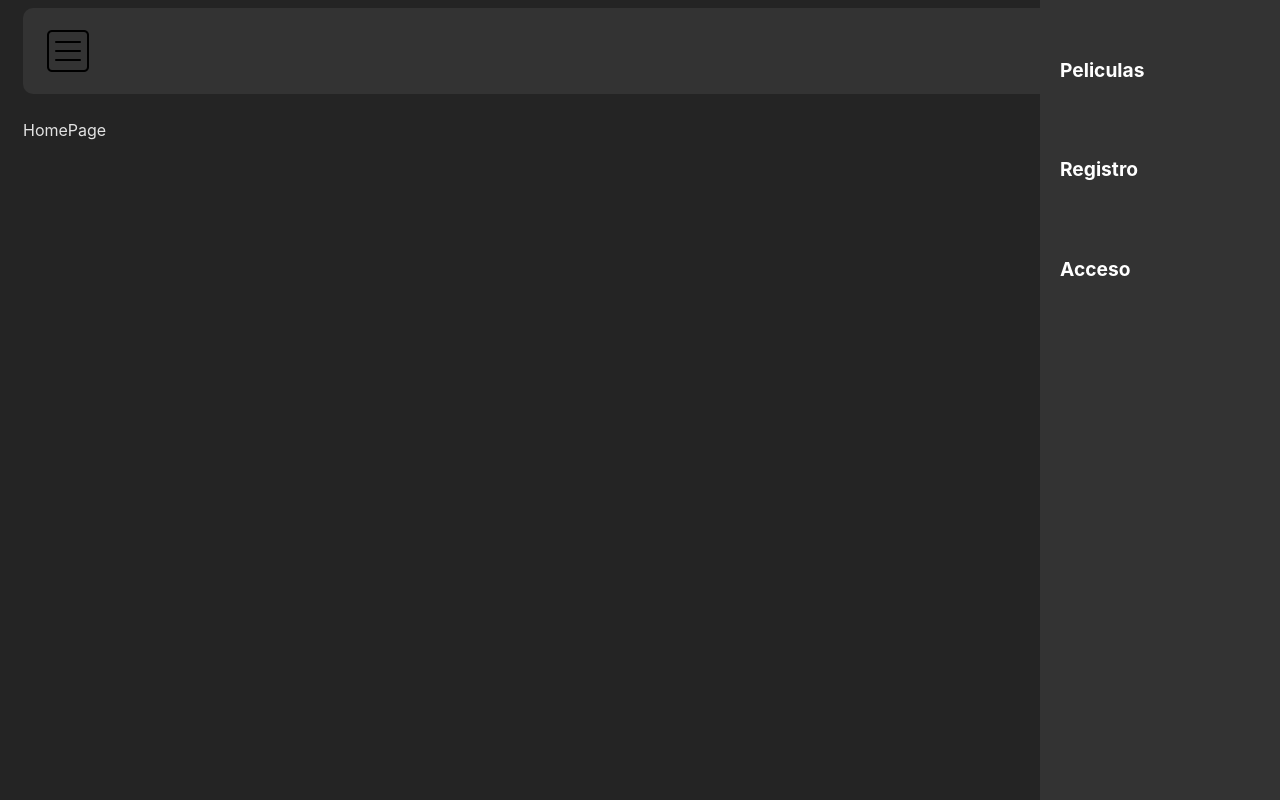
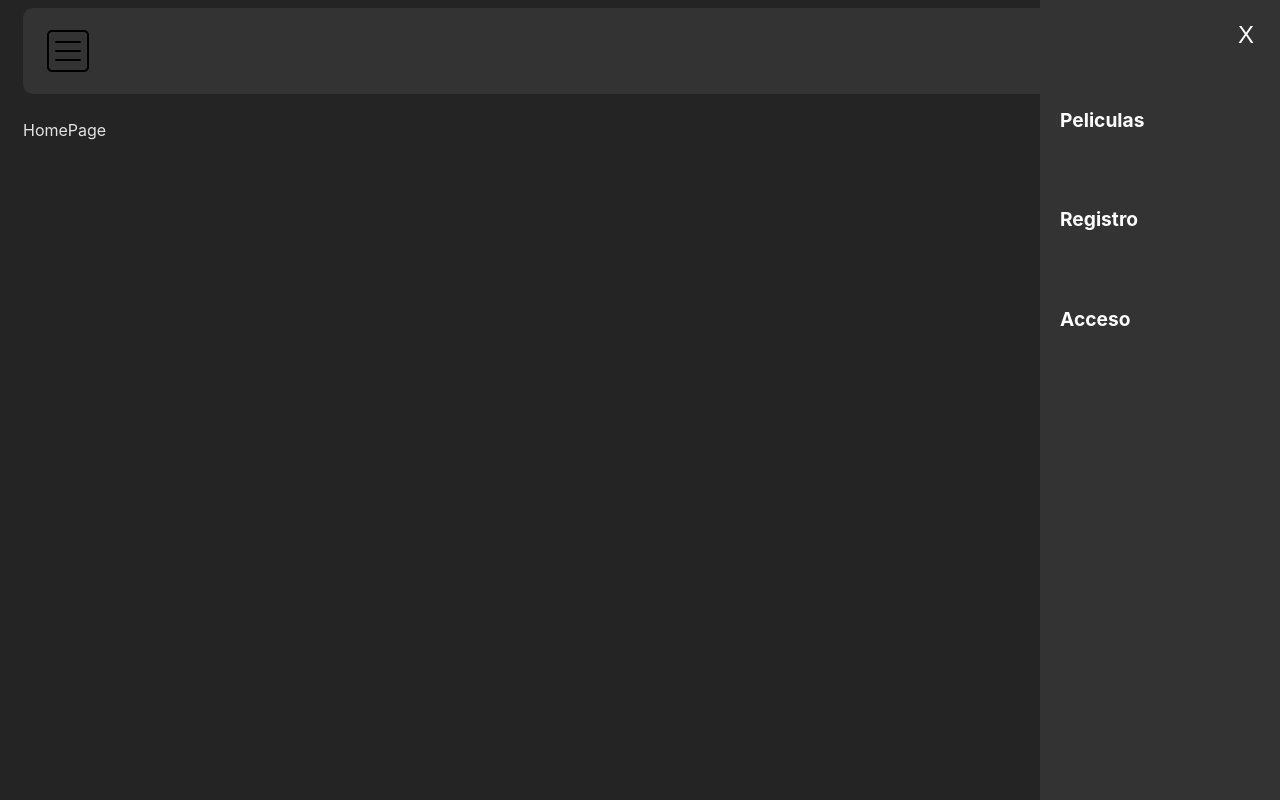
Before and after one commit to ivanballester/OlimpoCinematografico-client, a React (Vite) app: page / in a window 1280 px wide. Both pictures are taken after a click on the picture 68 px from the left and 51 px from the top of the page. Built offline with nearby package versions, Linux system fonts and the light colour scheme; grey boxes are pictures that could not be loaded.

Commit message:
loggin terminado, burguer menu desplegado

```diff
--- a/src/components/Navbar.jsx
+++ b/src/components/Navbar.jsx
@@ -37,6 +37,9 @@ export default function Navbar() {
       )}
       {isOpen && (
         <div className="menu">
+          <button onClick={handleToggleMenu} className="close-button">
+            X
+          </button>
           <Link to="/movies" className="menu-item" onClick={handleToggleMenu}>
             <h4>Peliculas</h4>
           </Link>
@@ -56,6 +59,11 @@ export default function Navbar() {
               Panel de control
             </Link>
           )}
+          {isAdmin && (
+            <Link to="/admin" className="menu-item" onClick={handleToggleMenu}>
+              Añadir critica
+            </Link>
+          )}
         </div>
       )}
     </nav>
```
